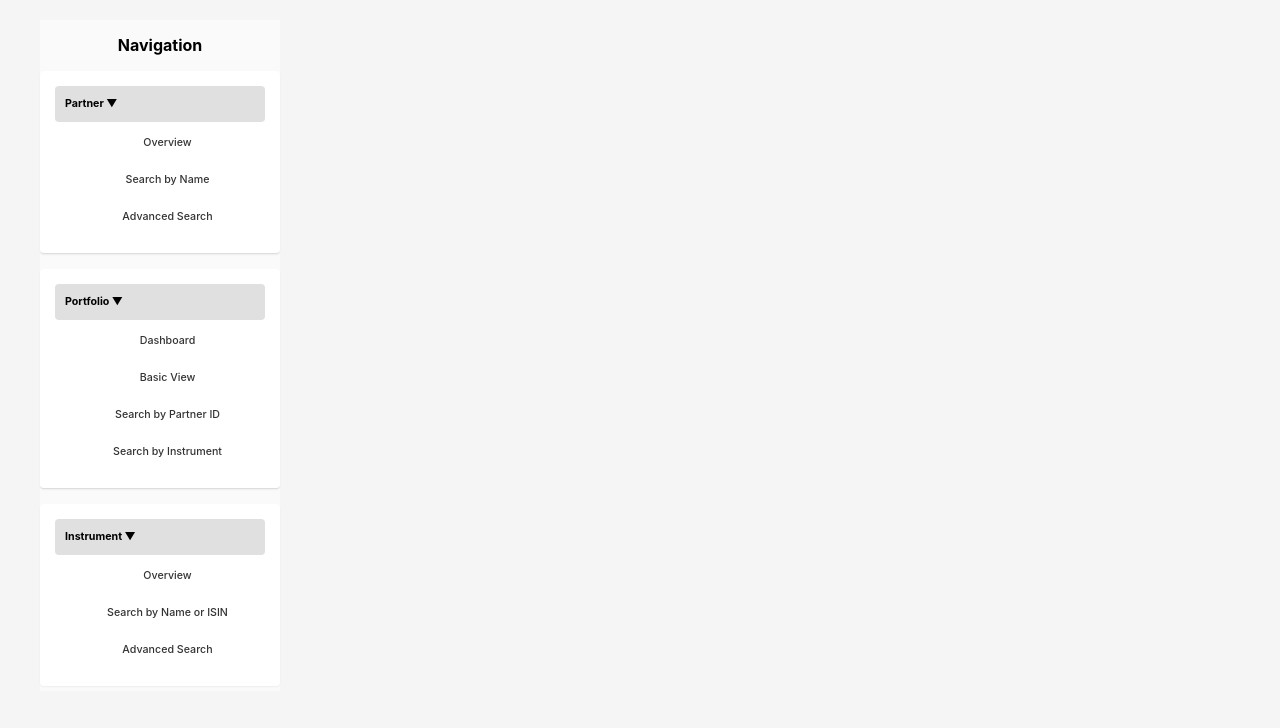
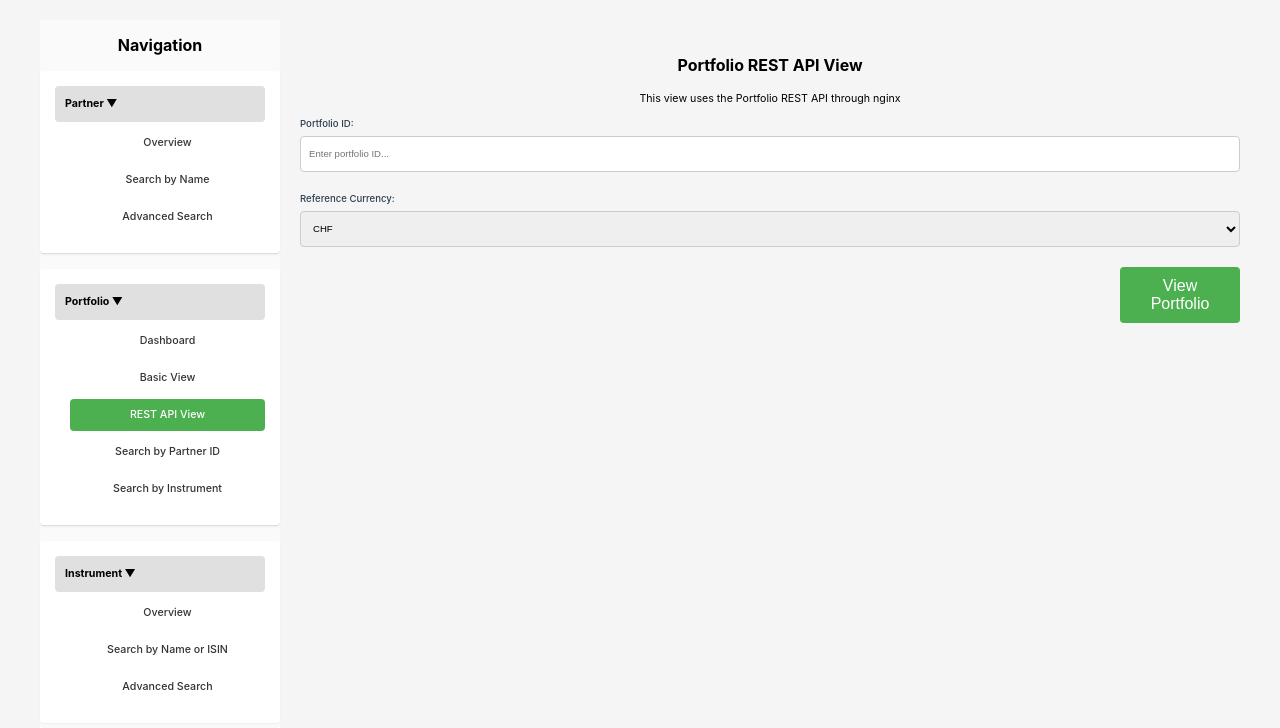
Before and after one commit to dnlwrthstr/graphql-opensearch, a React (Create React App) app in the folder frontend/: page /portfolio-rest in a window 1280 px wide. Shown: the top 728 px of the page. Built offline with nearby package versions, Linux system fonts and the light colour scheme.

Commit message:
Add nginx configuration for portfolio service and create REST API view component

```diff
--- a/frontend/src/App.js
+++ b/frontend/src/App.js
@@ -15,6 +15,7 @@ import PartnerOverviewPage from './components/PartnerOverviewPage';
 import InstrumentOverviewPage from './components/InstrumentOverviewPage';
 import Dashboard from './components/Dashboard';
 import BasicPortfolioView from './components/BasicPortfolioView';
+import PortfolioRestView from './components/PortfolioRestView';
 
 // Initialize Apollo Client
 const client = new ApolloClient({
@@ -43,6 +44,7 @@ function App() {
               <Route path="/instrument-overview" element={<InstrumentOverviewPage />} />
               <Route path="/dashboard" element={<Dashboard />} />
               <Route path="/basic-view" element={<BasicPortfolioView />} />
+              <Route path="/portfolio-rest" element={<PortfolioRestView />} />
             </Routes>
           </main>
         </div>
--- a/frontend/src/components/Navigation.js
+++ b/frontend/src/components/Navigation.js
@@ -83,6 +83,14 @@ function Navigation() {
               </li>
               <li>
                 <NavLink
+                  to="/portfolio-rest"
+                  className={({ isActive }) => isActive ? "active-nav-link" : "nav-link"}
+                >
+                  REST API View
+                </NavLink>
+              </li>
+              <li>
+                <NavLink
                   to="/"
                   className={({ isActive }) => isActive ? "active-nav-link" : "nav-link"}
                 >
--- /dev/null
+++ b/frontend/src/components/PortfolioRestView.js
@@ -0,0 +1,118 @@
+import React, { useState, useEffect } from 'react';
+import axios from 'axios';
+
+function PortfolioRestView() {
+  const [portfolioId, setPortfolioId] = useState('');
+  const [referenceCurrency, setReferenceCurrency] = useState('CHF');
+  const [loading, setLoading] = useState(false);
+  const [error, setError] = useState(null);
+  const [portfolioData, setPortfolioData] = useState(null);
+
+  const handleSubmit = async (e) => {
+    e.preventDefault();
+    setLoading(true);
+    setError(null);
+
+    try {
+      // Use the nginx proxy to access the portfolio service
+      const response = await axios.get(`/portfolio/${portfolioId}?reference_currency=${referenceCurrency}`);
+      setPortfolioData(response.data);
+    } catch (err) {
+      setError(err.response?.data?.detail || err.message || 'An error occurred');
+    } finally {
+      setLoading(false);
+    }
+  };
+
+  return (
+    <div className="portfolio-rest-view-container">
+      <h2>Portfolio REST API View</h2>
+      <p>This view uses the Portfolio REST API through nginx</p>
+
+      <form onSubmit={handleSubmit}>
+        <div className="input-group">
+          <label>Portfolio ID:</label>
+          <input
+            type="text"
+            value={portfolioId}
+            onChange={(e) => setPortfolioId(e.target.value)}
+            placeholder="Enter portfolio ID..."
+            required
+          />
+        </div>
+        <div className="input-group">
+          <label>Reference Currency:</label>
+          <select
+            value={referenceCurrency}
+            onChange={(e) => setReferenceCurrency(e.target.value)}
+          >
+            <option value="CHF">CHF</option>
+            <option value="EUR">EUR</option>
+            <option value="USD">USD</option>
+            <option value="GBP">GBP</option>
+          </select>
+        </div>
+        <button type="submit" disabled={loading}>
+          {loading ? 'Loading...' : 'View Portfolio'}
+        </button>
+      </form>
+
+      {loading && <p>Loading portfolio data...</p>}
+      {error && <p className="error-message">Error: {error}</p>}
+
+      {portfolioData && (
+        <div className="portfolio-content">
+          <div className="portfolio-info">
+            <h3>Portfolio: {portfolioData.portfolio_id}</h3>
+            <p>Reference Currency: {portfolioData.reference_currency}</p>
+            <p>Total Portfolio Value: {portfolioData.total_portfolio_value.toLocaleString()} {portfolioData.reference_currency}</p>
+          </div>
+
+          <div className="instrument-groups-section">
+            <h3>Instrument Groups</h3>
+            {portfolioData.instrument_groups.length === 0 ? (
+              <p>No instrument groups found in this portfolio</p>
+            ) : (
+              <div className="instrument-groups-list">
+                {portfolioData.instrument_groups.map((group, groupIndex) => (
+                  <div key={groupIndex} className="instrument-group-item">
+                    <h4>{group.instrument_type}</h4>
+                    <p>Total Value: {group.total_value.toLocaleString()} {portfolioData.reference_currency}</p>
+                    <p>Positions: {group.positions.length}</p>
+
+                    <table>
+                      <thead>
+                        <tr>
+                          <th>Instrument ID</th>
+                          <th>Type</th>
+                          <th>Quantity</th>
+                          <th>Market Value</th>
+                          <th>Currency</th>
+                          <th>Value in {portfolioData.reference_currency}</th>
+                        </tr>
+                      </thead>
+                      <tbody>
+                        {group.positions.map((position, posIndex) => (
+                          <tr key={posIndex}>
+                            <td>{position.instrument_id}</td>
+                            <td>{position.instrument_type}</td>
+                            <td>{position.quantity.toLocaleString()}</td>
+                            <td>{position.market_value.toLocaleString()}</td>
+                            <td>{position.currency}</td>
+                            <td>{position.value_in_ref_currency.toLocaleString()}</td>
+                          </tr>
+                        ))}
+                      </tbody>
+                    </table>
+                  </div>
+                ))}
+              </div>
+            )}
+          </div>
+        </div>
+      )}
+    </div>
+  );
+}
+
+export default PortfolioRestView;
```
Also changed, not shown: 1 other file (tests, documents, lock files or other folders).
